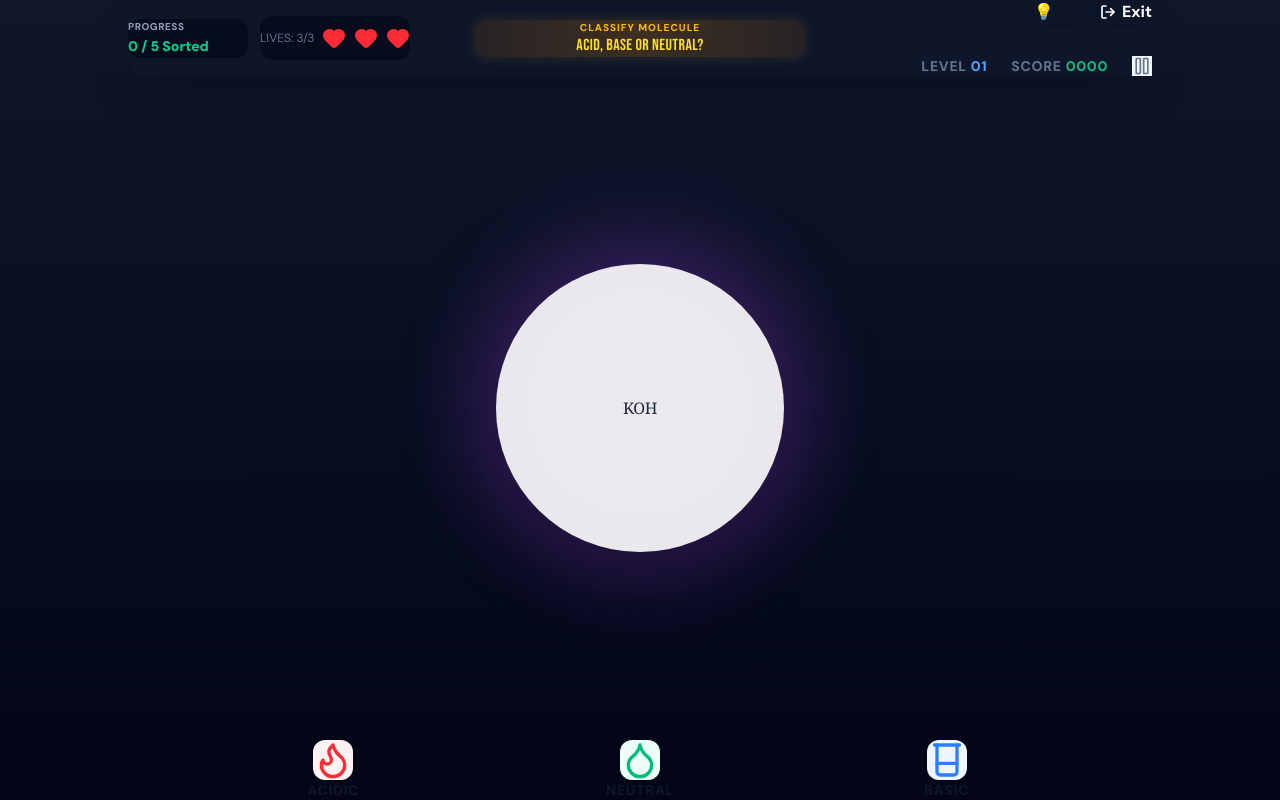
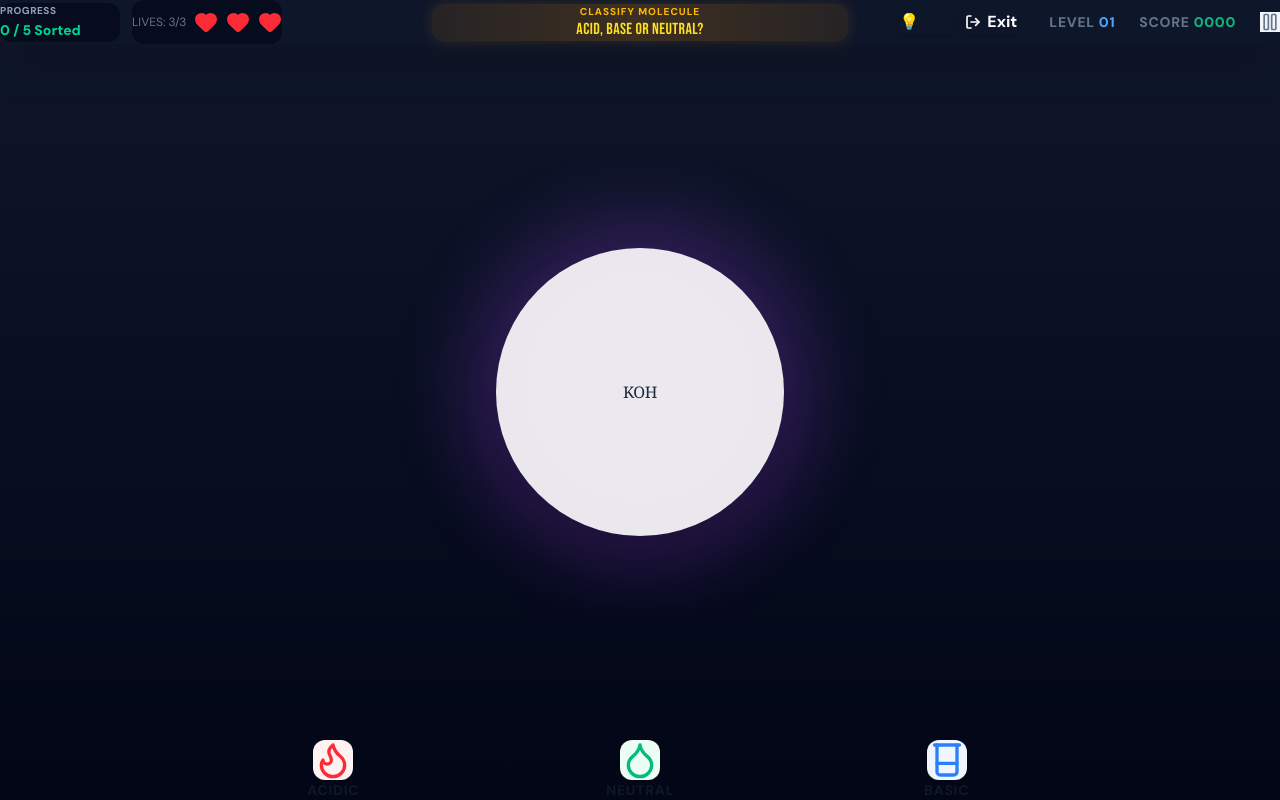
Before and after one commit to StellaSlad-Appian/chem-games, a Next.js app: page /games/acid-classification in a window 1280 px wide. Built offline with nearby package versions, Linux system fonts and the light colour scheme.

Commit message:
fixed header width and added padding

```diff
--- a/src/app/games/acid-classification/page.tsx
+++ b/src/app/games/acid-classification/page.tsx
@@ -170,7 +170,6 @@ export default function ClassificationGame() {
     <GameShell>
 
       {/* 🛡️ THE NEW UNIFIED HEADER COMPONENT */}
-      <div className="w-full max-w-5xl z-10">
         <Header
           gameTitle="Chemical Classifier"
           gameSubtitle="CLASSIFY MOLECULE"
@@ -181,15 +180,12 @@ export default function ClassificationGame() {
           onTogglePause={togglePause}
           onExit={handleExitGame}
           onTriggerHint={handleTriggerManualHint}
-
-
           customTaskDescription="Acid, Base or Neutral?"
           showTimer={false}
           showLives={true}
           lives={currentLives}
           maxLives={MAX_MISTAKES}
         />
-      </div>
 
       {/* CENTRAL DISPLAY PORT & OVERLAYS */}
       <div className="flex-1 w-full flex flex-col items-center justify-center my-6 relative max-w-3xl z-0">
--- a/src/app/games/formula-blaster/page.tsx
+++ b/src/app/games/formula-blaster/page.tsx
@@ -262,8 +262,6 @@ export default function FormulaBlasterPage() {
 
   return (
     <GameShell fullBleed>
-
-      <div className="w-full max-w-5xl z-10">
         <Header
           gameTitle="Formula Blaster"
           gameSubtitle="TARGET MOLECULE"
@@ -275,12 +273,10 @@ export default function FormulaBlasterPage() {
           onTogglePause={togglePause}
           onExit={handleExitGame}
           onTriggerHint={handleTriggerManualHint}
-
           showTimer={true}
           timeLeft={timeLeft}
           showLives={false}
         />
-      </div>
 
       {/* FLOAT CANVAS FIELD AREA */}
       <div className="flex-1 relative w-full h-full mt-4 rounded-2xl bg-slate-950/30 border border-slate-900/50 overflow-hidden">
--- a/src/components/games/GamesHeader.tsx
+++ b/src/components/games/GamesHeader.tsx
@@ -56,7 +56,8 @@ export default function Header({
   customTaskDescription
 }: HeaderProps) {
   return (
-    <header className="w-full bg-slate-900/90 backdrop-blur-md border-2 border-slate-800 rounded-2xl p-4 grid grid-cols-1 md:grid-cols-3 items-center gap-4 shadow-2xl z-40 select-none">
+    <header className="w-full bg-slate-900/90 backdrop-blur-md border-2 border-slate-800 rounded-2xl px-6 py-4
+    md:px-8 grid grid-cols-1 md:grid-cols-3 items-center gap-4 shadow-2xl z-40 select-none">
 
       {/* LEFT SLOT: CONDITIONAL PROGRESS PANEL (TRACKERS, TIMERS, LIVES) */}
       <div className="flex flex-wrap items-center gap-3 justify-center md:justify-start">
```
